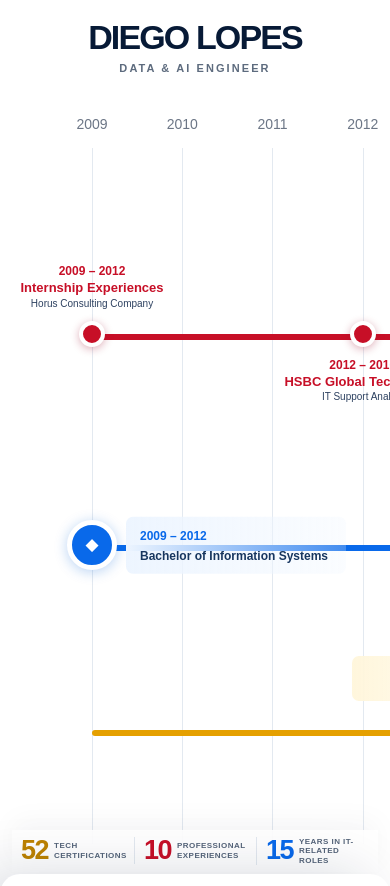
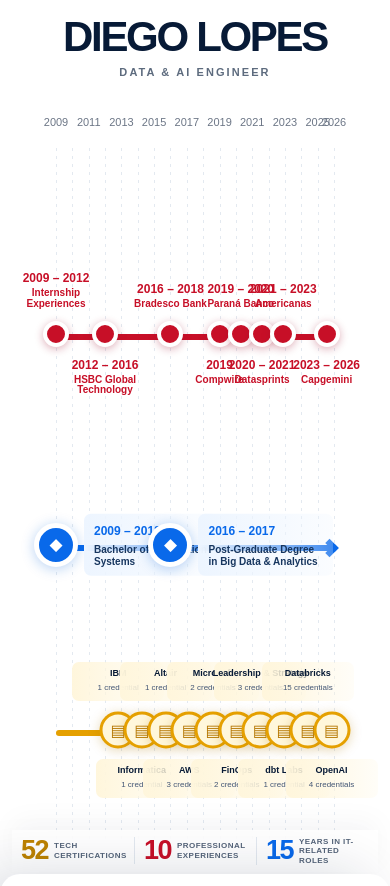
Before and after one commit to lopesdiego12/diego-lopes-career-map, a Next.js app: page / in a window 390 px wide. Built offline with nearby package versions, Linux system fonts and the light colour scheme.

Commit message:
Fit career timeline to viewport

```diff
--- a/app/globals.css
+++ b/app/globals.css
@@ -4,38 +4,39 @@
 *{box-sizing:border-box}
 html,body{margin:0;min-height:100%;background:#fff;color:var(--navy);font-family:Arial,Helvetica,sans-serif}
 button{font:inherit}
-.career-page{min-height:100vh;background:#fff;overflow:hidden;position:relative}
+.career-page{min-height:100vh;background:#fff;overflow-x:clip;position:relative}
 .nameplate{height:96px;display:flex;flex-direction:column;align-items:center;justify-content:center}
 .nameplate strong{font-size:clamp(34px,4.6vw,60px);font-weight:900;line-height:.92;letter-spacing:-.055em}
 .nameplate span{margin-top:10px;color:#5d6b7e;font-size:11px;font-weight:700;line-height:1;letter-spacing:.19em;text-transform:uppercase}
-.timeline-shell{position:relative;width:1680px;height:calc(100vh - 96px);min-height:790px;margin:0 auto;padding:0 54px 42px 92px}
-.years{position:absolute;left:92px;right:54px;top:18px;height:32px}
-.years span{position:absolute;transform:translateX(-50%);color:#6c7686;font-size:14px;font-variant-numeric:tabular-nums}
-.grid{position:absolute;left:92px;right:54px;top:52px;bottom:42px;pointer-events:none}
-.grid i{position:absolute;top:0;bottom:0;width:1px;background:var(--grid)}
-.route{position:absolute;left:92px;right:54px;height:172px}
+.timeline-shell{--side-pad:clamp(64px,5.2vw,88px);position:relative;width:min(100%,1680px);height:calc(100vh - 96px);min-height:790px;margin:0 auto;padding:0 var(--side-pad) 42px}
+.years{position:absolute;left:var(--side-pad);right:var(--side-pad);top:18px;height:32px}
+.years span{display:none;position:absolute;transform:translateX(-50%);color:#6c7686;font-size:13px;font-variant-numeric:tabular-nums}
+.years span.is-labelled{display:block}
+.grid{position:absolute;left:var(--side-pad);right:var(--side-pad);top:52px;bottom:42px;pointer-events:none}
+.grid i{position:absolute;top:0;bottom:0;width:1px;background:repeating-linear-gradient(to bottom,var(--grid) 0 3px,transparent 3px 8px)}
+.route{position:absolute;left:var(--side-pad);right:var(--side-pad);height:172px}
 .experience-route{top:154px;color:var(--red)}
 .education-route{top:365px;color:var(--blue)}
 .credential-route{top:550px;color:var(--gold)}
 .route-line{position:absolute;left:0;right:0;top:84px;height:6px;border-radius:8px;background:currentColor}
 .route-line:after{content:'';position:absolute;right:-2px;top:50%;width:13px;height:13px;border-right:6px solid currentColor;border-top:6px solid currentColor;transform:translateY(-50%) rotate(45deg)}
 .experience-stop,.education-stop,.provider-stop{position:absolute;top:84px;transform:translate(-50%,-50%);z-index:2}
-.experience-stop{width:160px;text-align:center}
+.experience-stop{width:clamp(118px,9.5vw,160px);text-align:center}
 .experience-stop .station{position:absolute;left:50%;top:50%;width:26px;height:26px;border-radius:50%;background:var(--red);border:4px solid #fff;box-shadow:0 2px 9px #9b102c55;transform:translate(-50%,-50%)}
-.experience-stop div{position:absolute;left:50%;width:165px;display:flex;flex-direction:column;align-items:center;transform:translateX(-50%)}
+.experience-stop div{position:absolute;left:50%;width:clamp(118px,9.8vw,165px);display:flex;flex-direction:column;align-items:center;transform:translateX(-50%)}
 .experience-stop:nth-of-type(odd) div{bottom:25px}
 .experience-stop:nth-of-type(even) div{top:25px}
 .experience-stop b{color:var(--red);font-size:12px;line-height:1.05}
 .experience-stop strong{margin-top:3px;font-size:13px;line-height:1.05}
 .experience-stop small{margin-top:3px;color:#2d4160;font-size:10px;line-height:1.15}
-.education-stop{width:260px}
+.education-stop{width:clamp(190px,15.5vw,260px)}
 .education-icon{position:absolute;left:50%;top:0;display:grid;place-items:center;width:50px;height:50px;border-radius:50%;color:#fff;background:var(--blue);border:5px solid #fff;box-shadow:0 2px 13px #0a65d54a;font-size:17px;transform:translate(-50%,-50%)}
-.education-stop div{position:absolute;left:calc(50% + 34px);top:0;width:220px;display:flex;flex-direction:column;transform:translateY(-50%);padding:10px 14px;border-radius:7px;background:linear-gradient(90deg,#edf5ff,rgba(237,245,255,.25))}
+.education-stop div{position:absolute;left:calc(50% + 34px);top:0;width:clamp(165px,13.1vw,220px);display:flex;flex-direction:column;transform:translateY(-50%);padding:10px 14px;border-radius:7px;background:linear-gradient(90deg,#edf5ff,rgba(237,245,255,.25))}
 .education-stop b{color:var(--blue);font-size:12px}
 .education-stop strong{margin-top:4px;color:#17365f;font-size:12px;line-height:1.22}
-.provider-stop{width:164px;padding:0;border:0;background:transparent;color:var(--navy);text-align:center;cursor:pointer}
+.provider-stop{width:clamp(112px,9.75vw,164px);padding:0;border:0;background:transparent;color:var(--navy);text-align:center;cursor:pointer}
 .credential-icon{position:absolute;left:50%;top:50%;display:grid;place-items:center;width:43px;height:43px;border-radius:50%;background:#fff7db;border:4px solid var(--gold);color:#b67700;box-shadow:0 2px 12px #ac79064a;font-size:16px;transform:translate(-50%,-50%);transition:transform .18s ease,box-shadow .18s ease}
-.provider-copy{position:absolute;left:50%;width:166px;display:flex;flex-direction:column;align-items:center;transform:translateX(-50%);padding:7px 10px;border-radius:7px;background:linear-gradient(90deg,#fff6dc,rgba(255,246,220,.2))}
+.provider-copy{position:absolute;left:50%;width:clamp(112px,9.85vw,166px);display:flex;flex-direction:column;align-items:center;transform:translateX(-50%);padding:7px 8px;border-radius:7px;background:linear-gradient(90deg,#fff6dc,rgba(255,246,220,.2))}
 .provider-stop:nth-of-type(odd) .provider-copy{bottom:29px}
 .provider-stop:nth-of-type(even) .provider-copy{top:29px}
 .provider-copy strong{font-size:12px;line-height:1.1;white-space:nowrap}
@@ -65,6 +66,20 @@ button{font:inherit}
 .credential-list li>span,.credential-list time{color:#8a95a5;font-size:11px;font-variant-numeric:tabular-nums}
 .credential-list strong{display:block;font-size:13px;line-height:1.35}
 .credential-list small{display:block;margin-top:5px;color:var(--muted);font-size:11px}
-@media(max-width:1680px){.career-page{overflow-x:auto}.nameplate{position:sticky;left:0;width:100vw;padding-left:0}}
+@media(max-width:1200px){
+  .nameplate strong{font-size:42px}
+  .experience-stop strong{font-size:12px}.experience-stop small{font-size:9px}
+  .provider-copy strong{font-size:11px}.provider-copy small{font-size:9px}
+  .education-stop div{left:calc(50% + 28px);padding:8px 10px}.education-stop strong{font-size:11px}
+  .education-icon{width:44px;height:44px}
+}
+@media(max-width:820px){
+  .timeline-shell{--side-pad:56px;padding-left:var(--side-pad);padding-right:var(--side-pad)}
+  .years span{font-size:11px}
+  .experience-stop div{width:100px}.experience-stop strong{font-size:10px}.experience-stop small{display:none}
+  .provider-copy{width:92px;padding-left:3px;padding-right:3px}.provider-copy strong{font-size:9px}.provider-copy small{font-size:8px}
+  .credential-icon{width:37px;height:37px;border-width:3px}
+  .education-stop div{width:135px}.education-stop strong{font-size:10px}
+}
 @media(max-width:600px){.career-stats{width:calc(100vw - 24px);padding:7px 0}.career-stat{gap:6px;padding:0 9px}.career-stat strong{font-size:27px}.career-stat span{font-size:8px}.credential-drawer{top:auto;bottom:0;width:100%;height:min(72vh,650px);transform:translateY(105%);border-radius:20px 20px 0 0;padding:26px 22px 34px}.credential-drawer.is-open{transform:translateY(0)}}
 @media(prefers-reduced-motion:reduce){.credential-drawer,.drawer-backdrop,.credential-icon{transition:none}}
--- a/app/page.tsx
+++ b/app/page.tsx
@@ -56,7 +56,7 @@ export default function Home(){
   return <main className="career-page">
     <header className="nameplate"><strong>DIEGO LOPES</strong><span>Data &amp; AI Engineer</span></header>
     <section className="timeline-shell" aria-label="Diego Lopes career timeline from 2009 to 2026">
-      <div className="years" aria-hidden="true">{years.map(year=><span key={year} style={{left:x(year)}}>{year}</span>)}</div>
+      <div className="years" aria-hidden="true">{years.map(year=><span className={(year-2009)%2===0||year===2026?'is-labelled':''} key={year} style={{left:x(year)}}>{year}</span>)}</div>
       <div className="grid" aria-hidden="true">{years.map(year=><i key={year} style={{left:x(year)}}/>)}</div>
       <section className="route experience-route" aria-label="Professional experience"><div className="route-line"/>
         {experience.map(([start,end,company,role,position],index)=><article className={`experience-stop stop-${index}`} key={`${company}-${start}`} style={{left:x(position)}}><span className="station"/><div><b>{start}{end?` – ${end}`:''}</b><strong>{company}</strong><small>{role}</small></div></article>)}
```
